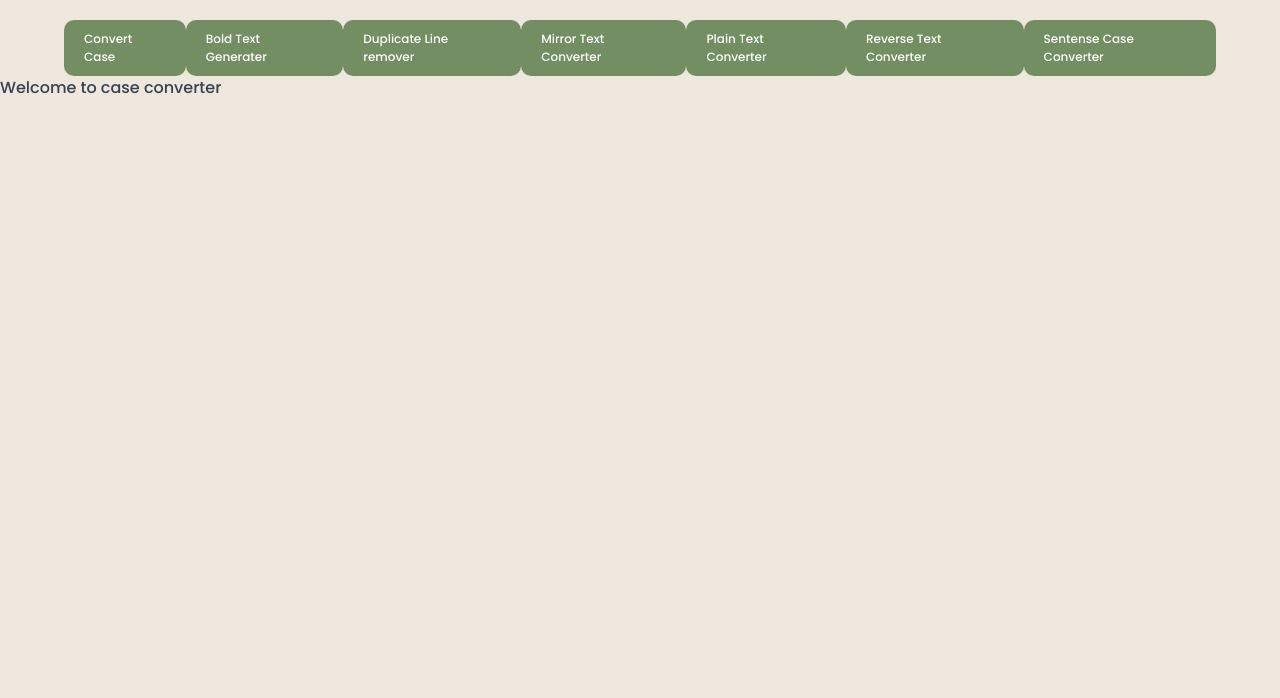
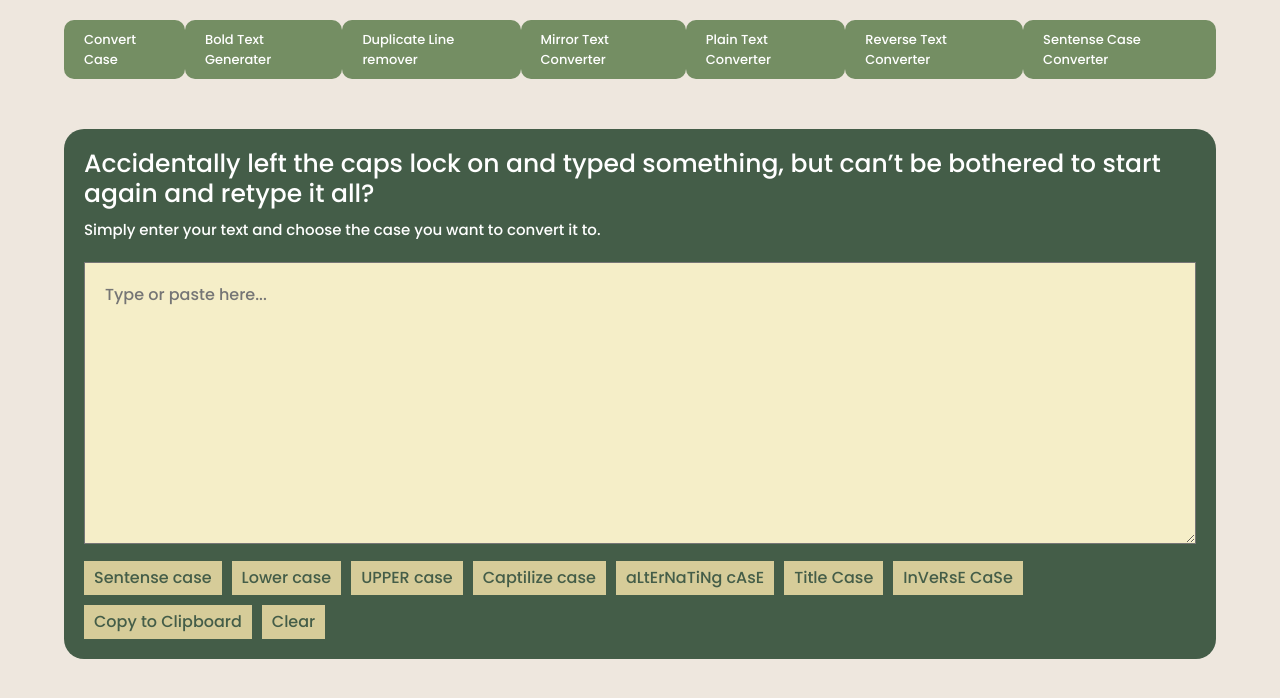
Before and after one commit to Karthik-Kahil/case-converter, a React (Vite) app: page / in a window 1280 px wide. Shown: the top 698 px of the page. Built offline with nearby package versions, Linux system fonts and the light colour scheme.

Commit message:
initial commit

```diff
--- a/src/AppLayoyt.jsx
+++ b/src/AppLayoyt.jsx
@@ -1,12 +1,25 @@
 import { Outlet } from "react-router-dom";
 import NavBar from "./Features/Navbar/NavBar";
+import styled from "styled-components";
+
+const StyledMain = styled.main`
+  padding: 0 5%;
+  margin-top: 5rem;
+`;
+
+const StyledDiv = styled.div`
+  max-width: 1400px;
+  margin: auto;
+`;
 
 function AppLayout() {
   return (
-    <div>
+    <StyledDiv>
       <NavBar />
-      <Outlet />
-    </div>
+      <StyledMain>
+        <Outlet />
+      </StyledMain>
+    </StyledDiv>
   );
 }
 
--- a/src/Features/Navbar/NavLinks.jsx
+++ b/src/Features/Navbar/NavLinks.jsx
@@ -3,7 +3,7 @@ import styled from "styled-components";
 
 const StyledLink = styled.li`
   list-style: none;
-  font-size: 1.2rem;
+  font-size: 1.3rem;
 
   & a {
     display: inline-block;
@@ -12,6 +12,10 @@ const StyledLink = styled.li`
     padding: 1rem 2rem;
     border-radius: 10px;
     color: #ffffff;
+  }
+
+  :hover {
+    background-color: #99b080;
   }
 `;
 
--- a/src/Pages/Home/CaseConvert.jsx
+++ b/src/Pages/Home/CaseConvert.jsx
@@ -1,5 +1,70 @@
+import styled from "styled-components";
+
+const StyledBox = styled.div`
+  background-color: #445d48;
+  padding: 2rem;
+  color: #ffffff;
+  border-radius: 20px;
+
+  & h3 {
+    font-size: 2.5rem;
+    line-height: 3rem;
+    font-weight: 400;
+  }
+
+  & p {
+    font-size: 1.5rem;
+    margin-top: 1rem;
+  }
+
+  & textarea {
+    width: 100%;
+    padding: 20px;
+    color: #186f65;
+    margin-top: 2rem;
+    background-color: #f5eec8;
+  }
+
+  & button {
+    background-color: #d6cc99;
+    border: 0;
+    padding: 0.5rem 1rem;
+    margin-right: 1rem;
+    margin-top: 1rem;
+    color: #445d48;
+  }
+`;
+
 function CaseConvert() {
-  return <div>Welcome to case converter</div>;
+  return (
+    <div>
+      <StyledBox>
+        <h3>
+          Accidentally left the caps lock on and typed something, but
+          can&rsquo;t be bothered to start again and retype it all?
+        </h3>
+        <p>
+          Simply enter your text and choose the case you want to convert it to.
+        </p>
+        <textarea
+          name=""
+          id=""
+          cols="30"
+          rows="10"
+          placeholder="Type or paste here..."
+        ></textarea>
+        <button>Sentense case</button>
+        <button>Lower case</button>
+        <button>UPPER case</button>
+        <button>Captilize case</button>
+        <button>aLtErNaTiNg cAsE</button>
+        <button>Title Case</button>
+        <button>InVeRsE CaSe</button>
+        <button>Copy to Clipboard</button>
+        <button>Clear</button>
+      </StyledBox>
+    </div>
+  );
 }
 
 export default CaseConvert;
```
